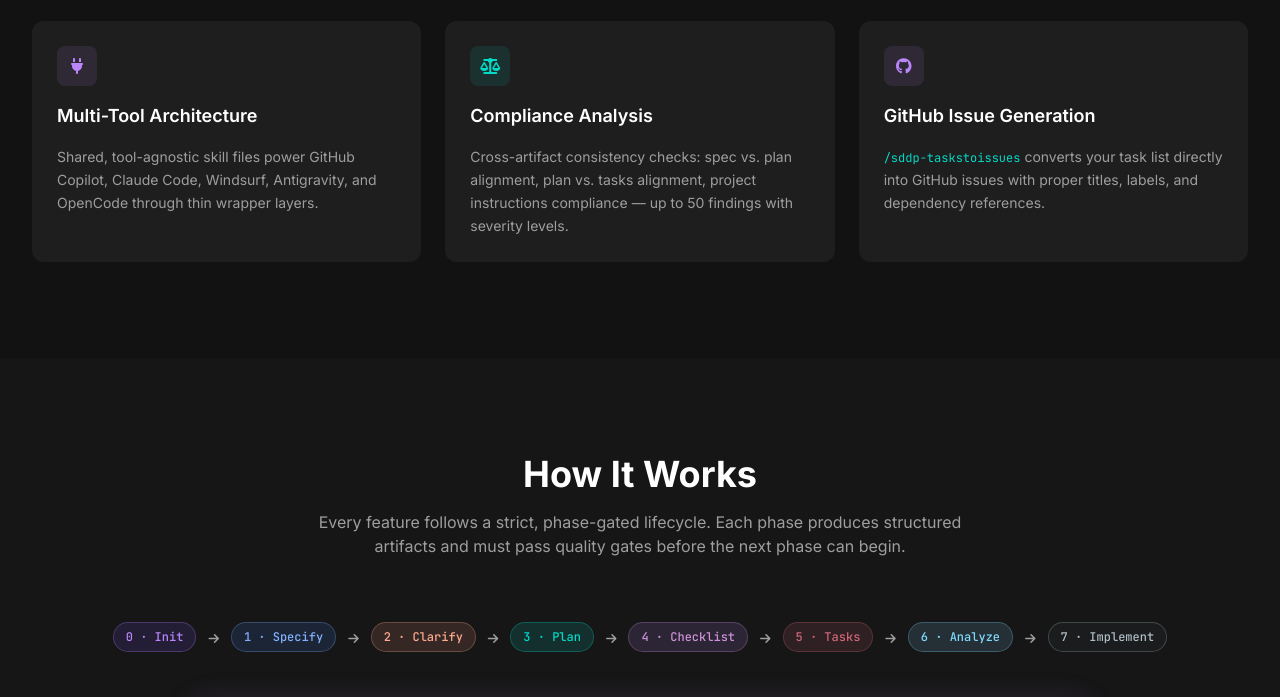
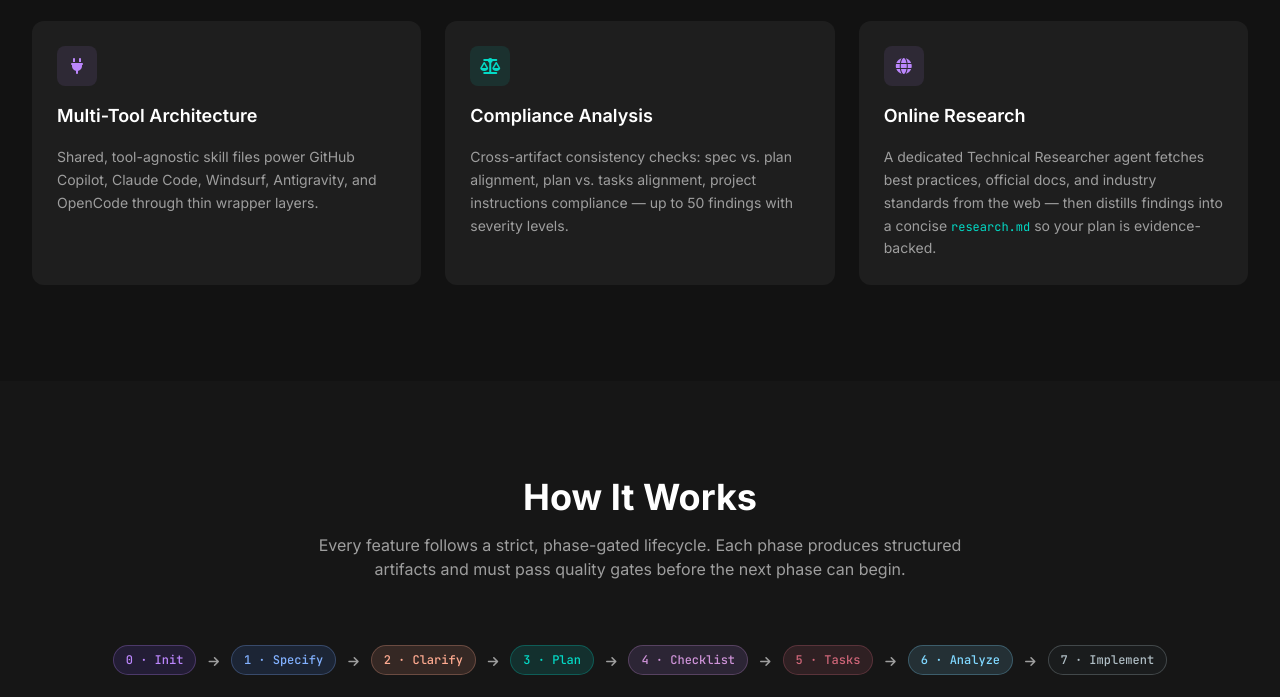
Before and after one commit to attilaszasz/sdd-pilot, a plain HTML site: page index.html in a window 1280 px wide. Shown: the part 1485-2182 px from the top of the page. Drawn offline with nearby package versions, Linux system fonts and the light colour scheme; a script that the page names is missing.

Commit message:
feat: remove taskstoissues refs, replace with Online Research card

```diff
--- a/index.html
+++ b/index.html
@@ -424,11 +424,11 @@
         <!-- Card 9 -->
         <div class="feature-card bg-surface rounded-xl p-6 space-y-4">
           <div class="w-10 h-10 rounded-lg bg-primary/10 flex items-center justify-center">
-            <i class="fa-brands fa-github text-primary"></i>
+            <i class="fa-solid fa-globe text-primary"></i>
           </div>
-          <h3 class="text-lg font-semibold text-on-background">GitHub Issue Generation</h3>
+          <h3 class="text-lg font-semibold text-on-background">Online Research</h3>
           <p class="text-sm text-muted leading-relaxed">
-            <code class="text-secondary text-xs">/sddp-taskstoissues</code> converts your task list directly into GitHub issues with proper titles, labels, and dependency references.
+            A dedicated Technical Researcher agent fetches best practices, official docs, and industry standards from the web &mdash; then distills findings into a concise <code class="text-secondary text-xs">research.md</code> so your plan is evidence-backed.
           </p>
         </div>
       </div>
@@ -695,7 +695,7 @@ git checkout -b 00001-user-auth
       <div class="text-center mb-16">
         <h2 class="text-3xl sm:text-4xl font-bold text-on-background mb-4">Commands at a Glance</h2>
         <p class="text-muted max-w-2xl mx-auto">
-          Nine commands. One structured lifecycle. Every command maps to a specialized AI agent.
+          Eight commands. One structured lifecycle. Every command maps to a specialized AI agent.
         </p>
       </div>
 
@@ -758,12 +758,7 @@ git checkout -b 00001-user-auth
               <td class="py-3 px-4 text-secondary">Source code</td>
               <td class="py-3 px-4 text-muted hidden sm:table-cell">spec + plan + tasks</td>
             </tr>
-            <tr class="hover:bg-white/[0.02]">
-              <td class="py-3 px-4 text-primary">/sddp-taskstoissues</td>
-              <td class="py-3 px-4 text-on-surface">Release Manager</td>
-              <td class="py-3 px-4 text-secondary">GitHub Issues</td>
-              <td class="py-3 px-4 text-muted hidden sm:table-cell">tasks.md</td>
-            </tr>
+
           </tbody>
         </table>
       </div>
```
